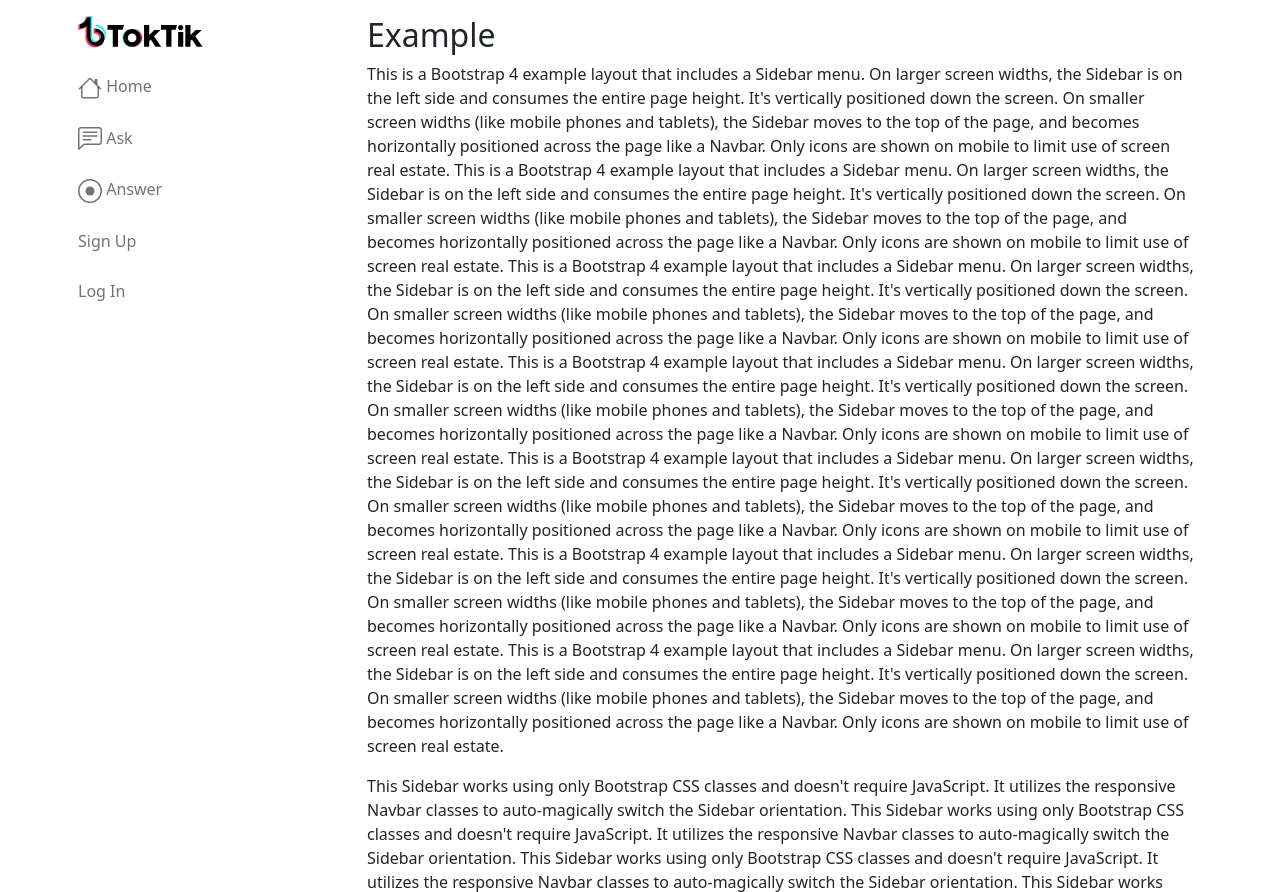
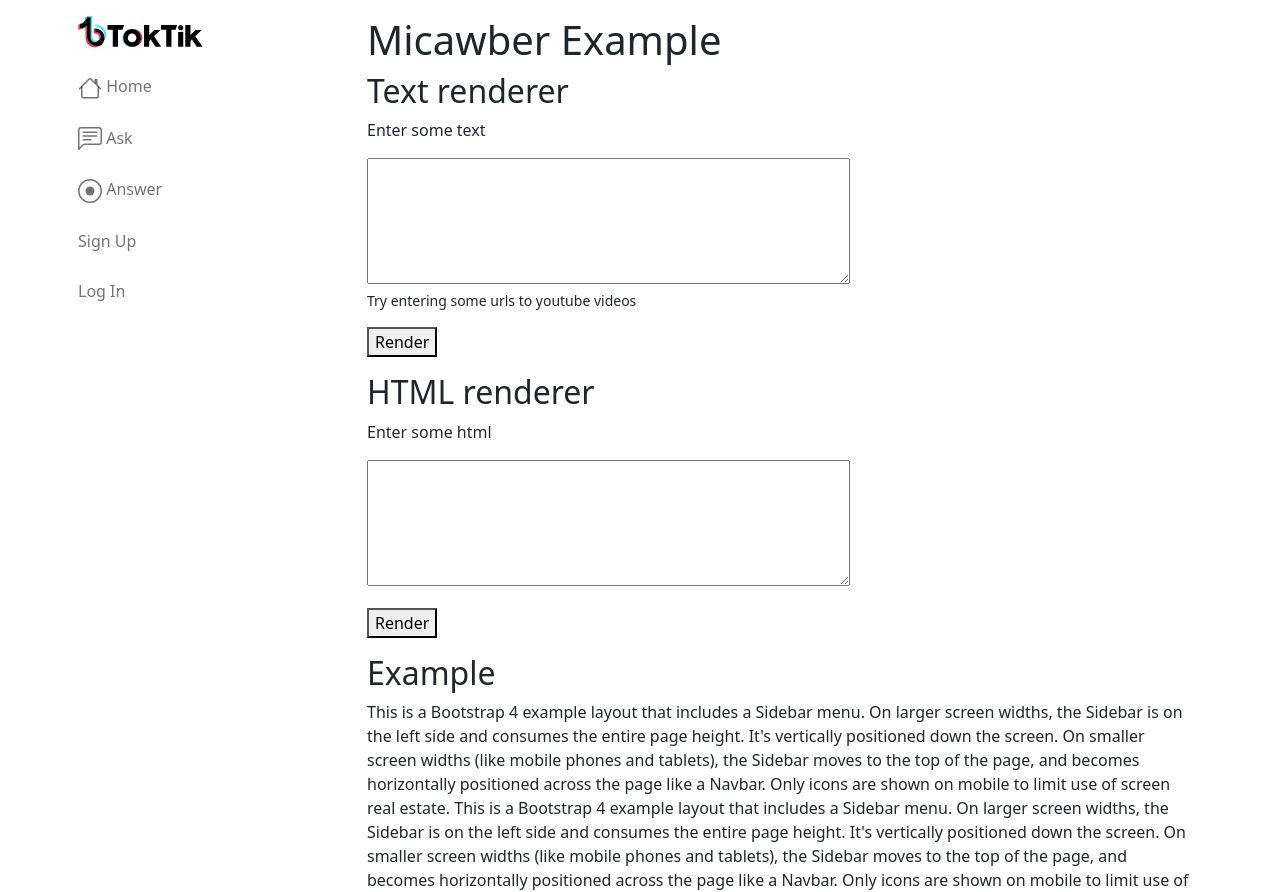
Before and after one commit to restfulry/toktik, a Django app: page / in a window 1280 px wide. Shown: the top 892 px of the page. Run offline with Django 3.2, Linux system fonts and the light colour scheme.

Commit message:
added micawber

```diff
--- a/main_app/templates/index.html
+++ b/main_app/templates/index.html
@@ -1 +1,59 @@
-{% extends 'base.html' %} {% block content %} {% endblock %}
+{% extends 'base.html' %} {% block content %}
+
+<!DOCTYPE html>
+<html>
+  <head>
+    <title>Example</title>
+  </head>
+  <body>
+    <div class="page">
+      <h1>Micawber Example</h1>
+
+      <h2>Text renderer</h2>
+      <form method="get">
+        <p>
+          <label>Enter some text</label>
+        </p>
+        <p>
+          <textarea cols="50" rows="5" name="text">{{ text }}</textarea>
+          <small style="display: block"
+            >Try entering some urls to youtube videos</small
+          >
+        </p>
+        <p>
+          <button type="submit">Render</button>
+        </p>
+      </form>
+
+      {% load micawber_tags %} {% if text %}
+      <h3>Rendered</h3>
+      <div>{{ text|oembed }}</div>
+
+      <h3>Extracted data</h3>
+      <textarea cols="50" rows="5">
+        {{ text|extract_oembed }}
+      </textarea>
+      {% endif %}
+
+      <h2>HTML renderer</h2>
+      <form method="get">
+        <p>
+          <label>Enter some html</label>
+        </p>
+        <p>
+          <textarea cols="50" rows="5" name="text">{{ html|safe }}</textarea>
+        </p>
+        <p>
+          <button type="submit">Render</button>
+        </p>
+      </form>
+
+      {% load micawber_tags %} {% if html %}
+      <h3>Rendered</h3>
+      <div>{{ html|oembed_html }}</div>
+      {% endif %}
+    </div>
+  </body>
+</html>
+
+{% endblock %}
--- a/main_app/views.py
+++ b/main_app/views.py
@@ -19,7 +19,8 @@ def question_detail(request, question_id):
 
 
 def home(request):
-    return render(request, 'index.html')
+    text = request.GET.get('text', '')
+    return render(request, 'index.html', dict(text=text))
 
 
 def signup(request):
```
Also changed, not shown: toktik/micawber_providers.py (added, +8 -0 lines), toktik/settings.py (+8 -0 lines).
